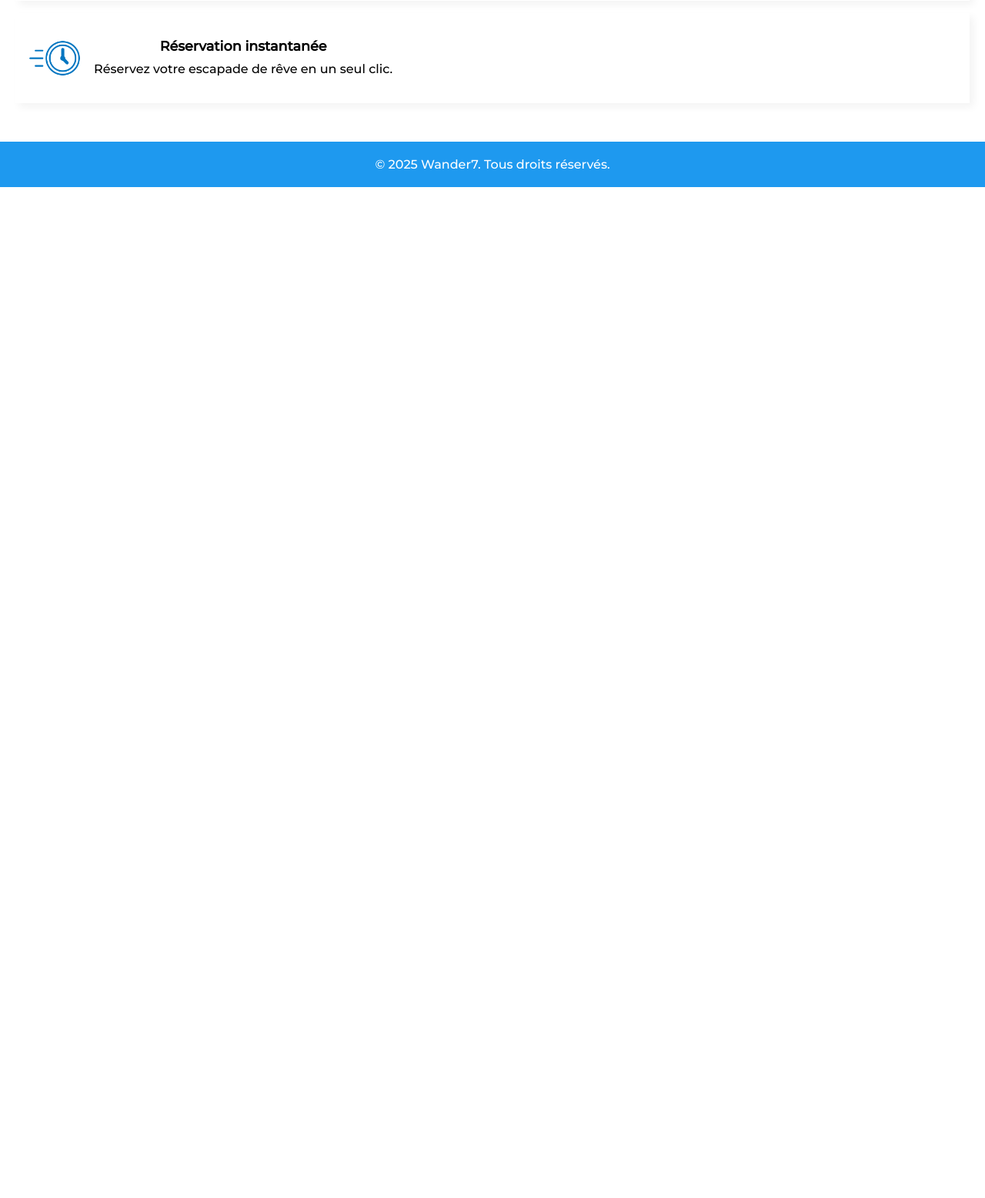
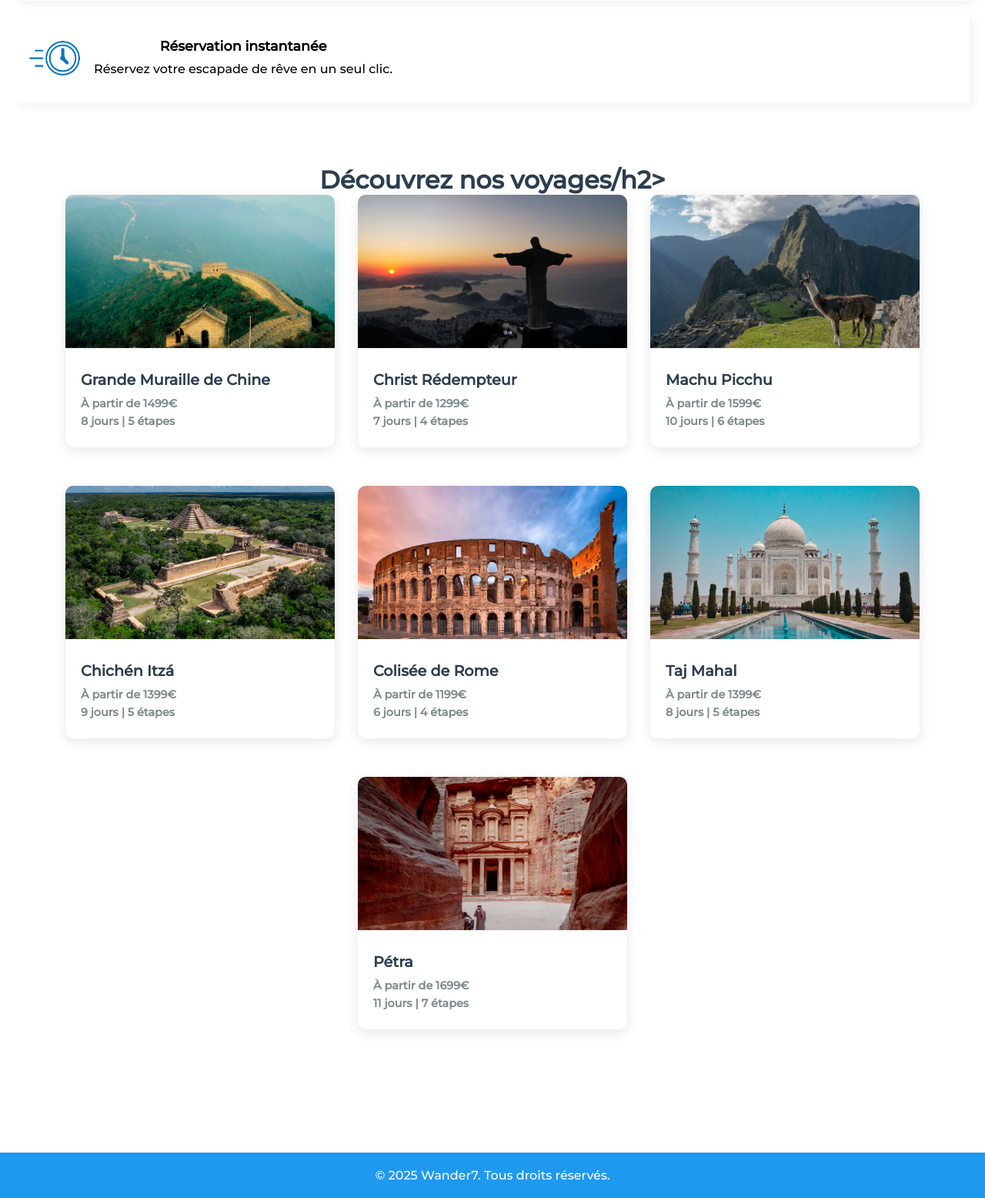
Before and after one commit to adampno/Projet_Click_journeY, a PHP site: page / in a window 1280 px wide. Shown: the part 489-2045 px from the top of the page at 77% size. Before the commit the page ends 732 px from the top, so only its background shows below. Run offline with PHP 8.4, Linux system fonts and the light colour scheme.

Commit message:
[PHASE 2]: ajout des 7 voyages sur la page d’accueil

```diff
--- a/all/index.php
+++ b/all/index.php
@@ -29,8 +29,11 @@ $estAdmin = $estConnecte && ($_SESSION['user']['role'] === 'admin');
     </header>
 
     <main>
+
+
       <h1>Bienvenue sur Wander7</h1>
       <p>Découvrez les 7 merveilles du monde à travers nos circuits exclusifs.</p>
+
 
       <section class="section__container feature__container" id="service">
         <div class="feature__card">
@@ -57,6 +60,95 @@ $estAdmin = $estConnecte && ($_SESSION['user']['role'] === 'admin');
           </div>
         </div>
       </section>
+
+
+      <section class="merveilles-container">
+      <h2>Découvrez nos voyages/h2>
+
+      <div class="merveilles-grid">
+
+        <div class="merveille-card">
+          <a href="<?php echo $estConnecte ? 'grandemuraille.php' : 'seconnecter.php'; ?>">
+            <img src="assets/greatWall_index.jpg" alt="La Grande Muraille de Chine">
+            <div class="merveille-info">
+              <h3>Grande Muraille de Chine</h3>
+              <p>À partir de 1499€</p>
+              <p>8 jours | 5 étapes</p>
+            </div>
+          </a>
+        </div>
+
+        <div class="merveille-card">
+          <a href="<?php echo $estConnecte ? 'christredempteur.php' : 'seconnecter.php'; ?>">
+            <img src="assets/christRedeemer_index.jpg" alt="Christ Rédempteur">
+            <div class="merveille-info">
+              <h3>Christ Rédempteur</h3>
+              <p>À partir de 1299€</p>
+              <p>7 jours | 4 étapes</p>
+            </div>
+          </a>
+        </div>
+
+        <div class="merveille-card">
+          <a href="<?php echo $estConnecte ? 'machupicchu.php' : 'seconnecter.php'; ?>">
+            <img src="assets/machuPicchu_index.jpg" alt="Machu Picchu">
+            <div class="merveille-info">
+              <h3>Machu Picchu</h3>
+              <p>À partir de 1599€</p>
+              <p>10 jours | 6 étapes</p>
+            </div>
+          </a>
+        </div>
+
+        <div class="merveille-card">
+          <a href="<?php echo $estConnecte ? 'chichenitza.php' : 'seconnecter.php'; ?>">
+            <img src="assets/chichenItza_index.jpg" alt="Chichén Itzá">
+            <div class="merveille-info">
+              <h3>Chichén Itzá</h3>
+              <p>À partir de 1399€</p>
+              <p>9 jours | 5 étapes</p>
+            </div>
+          </a>
+        </div>
+
+        <div class="merveille-card">
+          <a href="<?php echo $estConnecte ? 'colisee.php' : 'seconnecter.php'; ?>">
+            <img src="assets/colosseum_index.jpg" alt="Colisée de Rome">
+            <div class="merveille-info">
+              <h3>Colisée de Rome</h3>
+              <p>À partir de 1199€</p>
+              <p>6 jours | 4 étapes</p>
+            </div>
+          </a>
+        </div>
+
+        <div class="merveille-card">
+          <a href="<?php echo $estConnecte ? 'tajmahal.php' : 'seconnecter.php'; ?>">
+            <img src="assets/tajmahal_index.jpg" alt="Taj Mahal">
+            <div class="merveille-info">
+              <h3>Taj Mahal</h3>
+              <p>À partir de 1399€</p>
+              <p>8 jours | 5 étapes</p>
+            </div>
+          </a>
+        </div>
+
+
+        <div class="merveille-card center-card">
+          <a href="<?php echo $estConnecte ? 'petra.php' : 'seconnecter.php'; ?>">
+            <img src="assets/petra_index.jpg" alt="Pétra">
+            <div class="merveille-info">
+              <h3>Pétra</h3>
+              <p>À partir de 1699€</p>
+              <p>11 jours | 7 étapes</p>
+            </div>
+          </a>
+        </div>
+      </div>
+    </section>
+
+
+
 </main>
 
 <footer>
--- a/all/profil.php
+++ b/all/profil.php
@@ -1,8 +1,3 @@
-<?php
-session_start(); // Active la gestion des sessions
-$estConnecte = isset($_SESSION['user']);
-$estAdmin = $estConnecte && ($_SESSION['user']['role'] === 'admin');
-?>
 
 <!DOCTYPE html>
 <html lang="fr">
--- a/all/style/index.css
+++ b/all/style/index.css
@@ -8,7 +8,7 @@
 
 body {
     font-family: "Montserrat", sans-serif;
-    color: black; /* Assurer que le texte est bien noir */
+    color: black;
 }
 
 header {
@@ -26,11 +26,10 @@ header {
     border-radius: 10% 30% 50% 70%;
 }
 
-
 .nav_links {
     list-style: none;
     display: flex;
-    gap: 20px; /* Espacement entre les éléments */
+    gap: 20px;
 }
 
 .nav_links li {
@@ -86,6 +85,99 @@ main {
     line-height: 1.5rem;
 }
 
+/* Nouveaux styles pour la section des 7 merveilles */
+.merveilles-container {
+    padding: 40px 0;
+    text-align: center;
+    margin: 40px auto;
+    max-width: 1200px;
+}
+
+.merveilles-container h2 {
+    font-size: 2rem;
+    margin-bottom: 30px;
+    color: #2c3e50;
+}
+
+.merveilles-grid {
+    display: flex;
+    flex-wrap: wrap;
+    justify-content: center;
+    gap: 30px;
+    margin: 0 auto;
+}
+
+.merveille-card {
+    width: calc(33.333% - 20px);
+    max-width: 350px;
+    min-width: 280px;
+    border-radius: 10px;
+    overflow: hidden;
+    box-shadow: 0 4px 15px rgba(0, 0, 0, 0.1);
+    transition: all 0.3s ease;
+    background: white;
+    margin-bottom: 20px;
+}
+
+.merveille-card:hover {
+    transform: translateY(-5px);
+    box-shadow: 0 6px 20px rgba(0, 0, 0, 0.15);
+}
+
+.merveille-card img {
+    width: 100%;
+    height: 200px;
+    object-fit: cover;
+    border-bottom: 1px solid #eee;
+}
+
+.merveille-info {
+    padding: 20px;
+    text-align: left;
+}
+
+.merveille-info h3 {
+    margin: 0 0 10px 0;
+    color: #2c3e50;
+    font-size: 1.2rem;
+}
+
+.merveille-info p {
+    margin: 5px 0;
+    color: #7f8c8d;
+    font-size: 0.9rem;
+}
+
+.merveille-card a {
+    text-decoration: none;
+    color: inherit;
+    display: block;
+}
+
+/* Style pour la carte centrée (la 7ème) */
+.merveille-card.center-card {
+    width: calc(33.333% - 20px);
+    margin: 0 auto;
+}
+
+/* Responsive design */
+@media (max-width: 1024px) {
+    .merveille-card {
+        width: calc(50% - 20px);
+    }
+
+    .merveille-card.center-card {
+        width: calc(50% - 20px);
+    }
+}
+
+@media (max-width: 768px) {
+    .merveille-card,
+    .merveille-card.center-card {
+        width: 100%;
+        max-width: 400px;
+    }
+}
 
 footer {
     text-align: center;
```
Also changed, not shown: all/chichenitza.php (added), all/christredempteur.php (added), all/colisee.php (added), all/grandemuraille.php (added), all/machupicchu.php (added), all/petra.php (added), all/tajmahal.php (added). Lines whose indentation alone changed are shown as unchanged.
